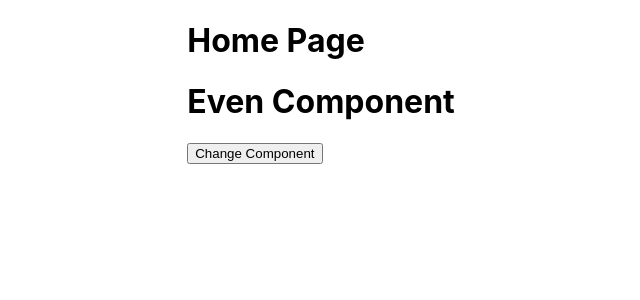
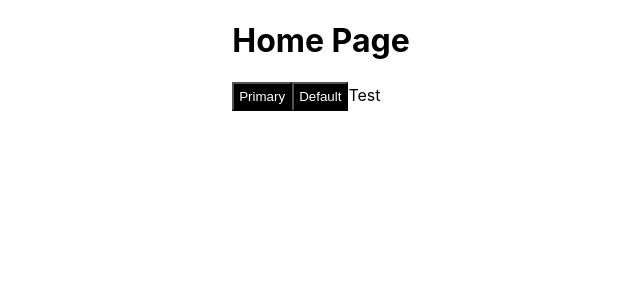
Before and after one commit to Hazzim-Escarcega/react_typescript_excercises, a React (Create React App) app in the folder my-app/: page / in a window 1280 px wide. Shown: the top 300 px of the page, without its empty margins (319-959 px from the left). Built offline with nearby package versions, Linux system fonts and the light colour scheme.

Commit message:
Children, cloneElement & isValidElement API

```diff
--- a/my-app/src/components/Button/index.tsx
+++ b/my-app/src/components/Button/index.tsx
@@ -3,9 +3,9 @@ import { ButtonProps } from './interface';
 import './style.css';
 
 export const Button: React.FC<ButtonProps> = ({ children, onClick, type, className }) => {
-    const buttonType = type || 'default';
+    const currentType = type || 'default';
 
     return (
-        <button className={`btn btn-${buttonType} ${className || ''}`} onClick={onClick}>{children}</button>
+        <button className={`btn btn-${currentType} ${className || ''}`} onClick={onClick}>{children}</button>
     );
 }
--- a/my-app/src/components/Button/interface.ts
+++ b/my-app/src/components/Button/interface.ts
@@ -1,5 +1,5 @@
 export interface ButtonProps {
-    onClick():void;
-    type?: 'primary' | 'default';
+    type?: "primary" | "default";
     className?: string;
-}
+    onClick(): void;
+  }
--- a/my-app/src/components/Button/style.css
+++ b/my-app/src/components/Button/style.css
@@ -1,29 +1,16 @@
-.btn {
+.btn-primary {
+    background-color: rgb(14, 190, 137);
+    padding: 5px;
     cursor: pointer;
-    padding: 10px 20px;
-    border: none;
-    height: 40px;
-    outline: none;
-    border-radius: 5px;
-    color: white;
 }
-
-.btn-primary {
-    background-color: rgb(14, 190, 137);;
-}
-
-.btn-primary:hover {
-    background-color: rgb(97, 201, 97);
-}
-
 .btn-default {
     background-color: rgb(0, 204, 255);
+    padding: 5px;
+    cursor: pointer;
 }
-
-.btn-default:hover {
-    background-color: rgb(51, 177, 160);
+.button-group-btn{
+    background-color: rgb(0, 0, 0);
+    color: white;
+    padding: 5px;
+    cursor: pointer;
 }
-
-.btn:active {
-    transform: scale(0.9);
-}
--- /dev/null
+++ b/my-app/src/components/ButtonGroup/index.tsx
@@ -0,0 +1,20 @@
+import React from "react";
+import { ButtonProps } from "../HomePage/interface";
+
+export const ButtonGroup: React.FC = ({ children }) => {
+  return (
+    <>
+      {React.Children.map(
+        children as React.ReactElement<ButtonProps>[],
+        (child, index) => {
+          return React.isValidElement(child)
+            ? React.cloneElement(child, {
+                className: "button-group-btn",
+                onClick: () => console.log(index),
+              })
+            : child;
+        }
+      )}
+    </>
+  );
+};
--- a/my-app/src/components/HomePage/index.tsx
+++ b/my-app/src/components/HomePage/index.tsx
@@ -1,38 +1,24 @@
 import React from "react";
-import { HomePageState } from "./interface";
+import { Button } from "../Button";
+import { ButtonGroup } from "../ButtonGroup";
 
-const OddComponent = React.lazy(() => import("../OddComponent"));
-const EvenComponent = React.lazy(() => import("../EvenComponent"));
-class HomePage extends React.Component<{}, HomePageState> {
-  constructor(props: {}) {
-    super(props);
 
-    this.state = {
-      counter: 0,
-      hasError: false,
-    };
-  }
-  updateCounter = () => {
-    this.setState({
-      counter: this.state.counter + 1,
-    });
-  };
-  static getDerivedStateFromError() {
-    return {
-      hasError: true,
-    }
+
+class HomePage extends React.Component{
+  nullClass(){
+    return null
   }
   render() {
-    const { counter, hasError } = this.state;
     return (
       <div>
         <h1>Home Page</h1>
-        {hasError ? <h1>Error ocurred</h1> : <React.Suspense fallback={<div>Loading...</div>}>
-        {counter % 2 === 0 ? <EvenComponent /> : <OddComponent />}
-        </React.Suspense>}
-        <button onClick={this.updateCounter}>Change Component</button>
+        <ButtonGroup>
+        <Button onClick={this.nullClass} type="primary">Primary</Button>
+        <Button onClick={this.nullClass}>Default</Button>
+        Test
+        </ButtonGroup>
       </div>
-    );
+    )
   }
 }
 export default HomePage;
```
Also changed, not shown: my-app/src/components/HomePage/interface.ts (+4 -3 lines).
